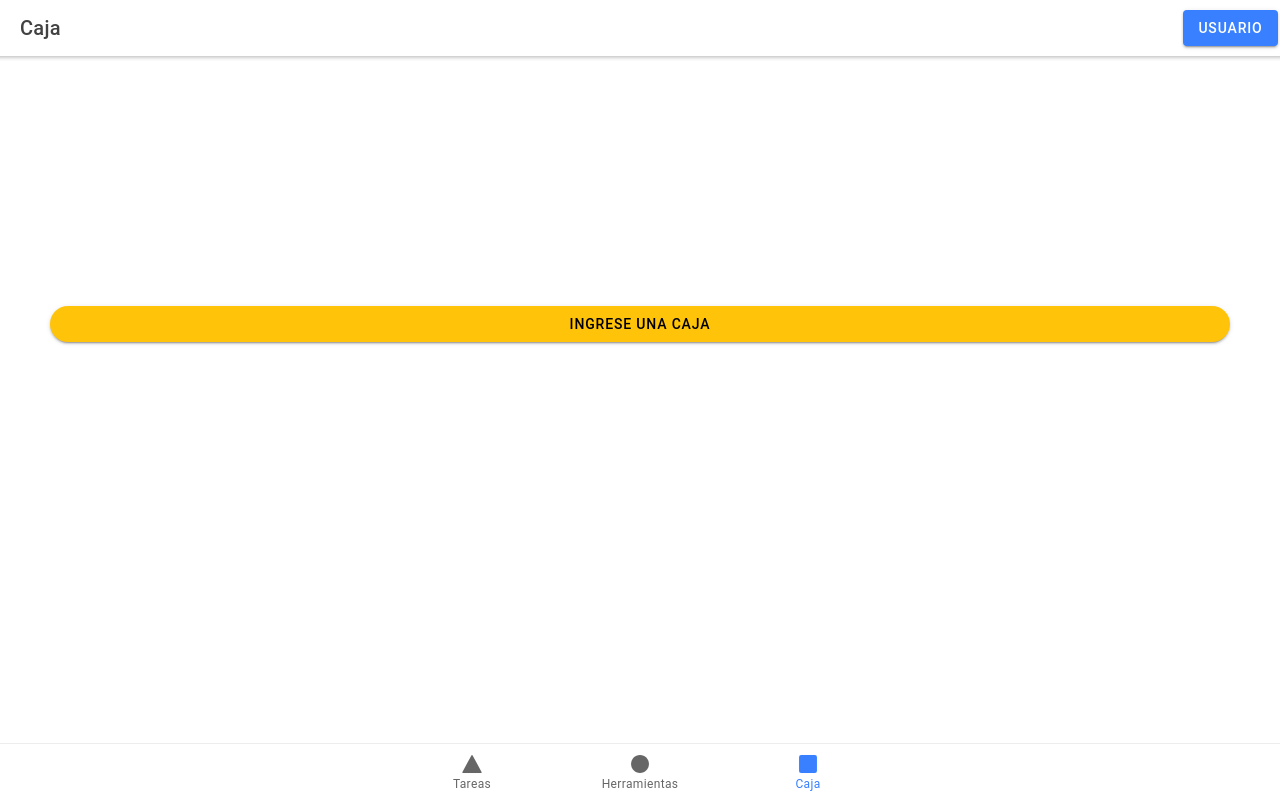
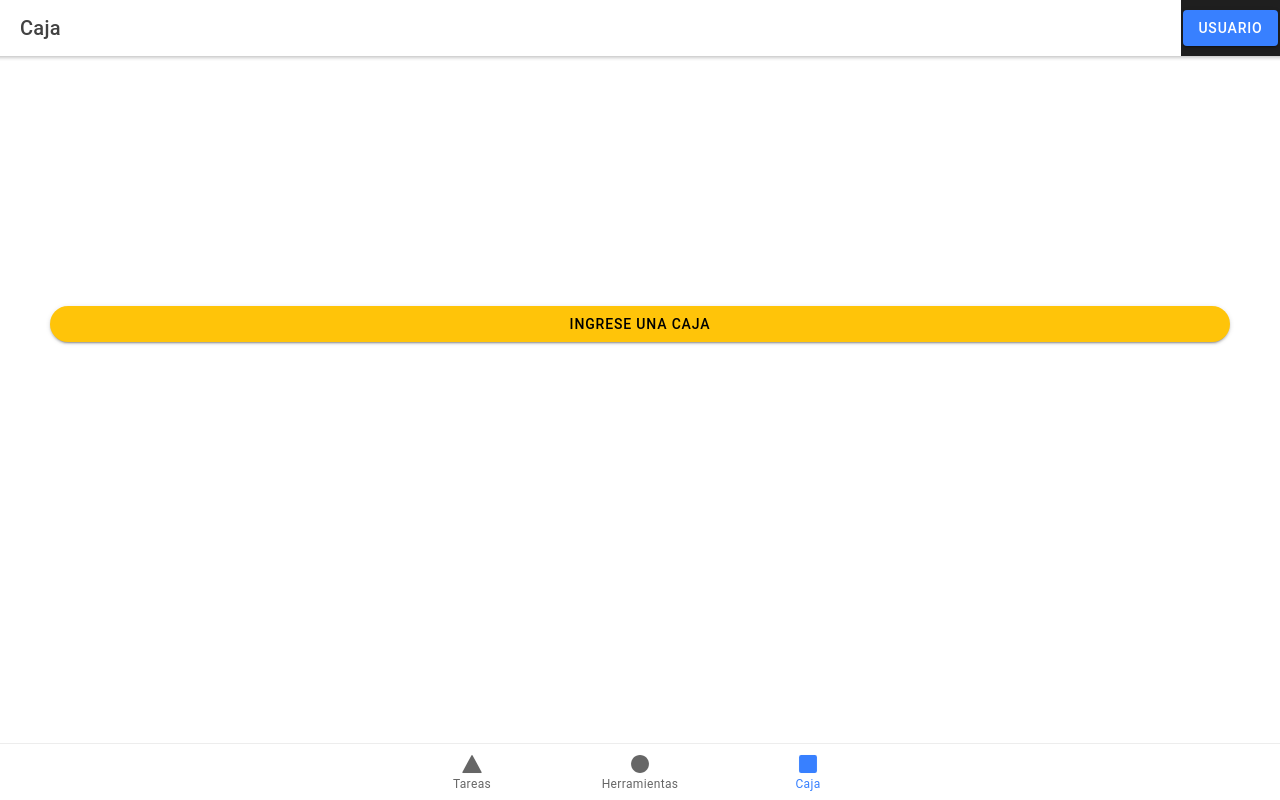
Before and after one commit to impatrq/smart_toolbox, a React (Create React App) app in the folder aplicacion-movil/: page /Caja in a window 1280 px wide. Built offline with nearby package versions, Linux system fonts and the light colour scheme; no server answers.

Commit message:
style: arreglar problemas de UI

```diff
--- a/aplicacion-movil/src/pages/Caja/Caja.tsx
+++ b/aplicacion-movil/src/pages/Caja/Caja.tsx
@@ -41,7 +41,14 @@ const Caja: React.FC = () => {
         <IonToolbar>
           <IonTitle>Caja</IonTitle>
         </IonToolbar>
-        <div style={{ height: "100%", display: "grid", placeItems: "center" }}>
+        <div
+          style={{
+            backgroundColor: "#1f1f1f",
+            height: "100%",
+            display: "grid",
+            placeItems: "center",
+          }}
+        >
           <LoginButton />
         </div>
       </IonHeader>
--- a/aplicacion-movil/src/pages/Herramientas/Herramientas.tsx
+++ b/aplicacion-movil/src/pages/Herramientas/Herramientas.tsx
@@ -42,7 +42,14 @@ const Herramientas: React.FC = () => {
         <IonToolbar>
           <IonTitle>Herramientas</IonTitle>
         </IonToolbar>
-        <div style={{ height: "100%", display: "grid", placeItems: "center" }}>
+        <div
+          style={{
+            backgroundColor: "#1f1f1f",
+            height: "100%",
+            display: "grid",
+            placeItems: "center",
+          }}
+        >
           <LoginButton />
         </div>
       </IonHeader>
--- a/aplicacion-movil/src/pages/Tareas/Tareas.tsx
+++ b/aplicacion-movil/src/pages/Tareas/Tareas.tsx
@@ -50,7 +50,14 @@ const Tareas: React.FC = () => {
         <IonToolbar>
           <IonTitle>Tareas</IonTitle>
         </IonToolbar>
-        <div style={{ height: "100%", display: "grid", placeItems: "center" }}>
+        <div
+          style={{
+            backgroundColor: "#1f1f1f",
+            height: "100%",
+            display: "grid",
+            placeItems: "center",
+          }}
+        >
           <LoginButton />
         </div>
       </IonHeader>
```
